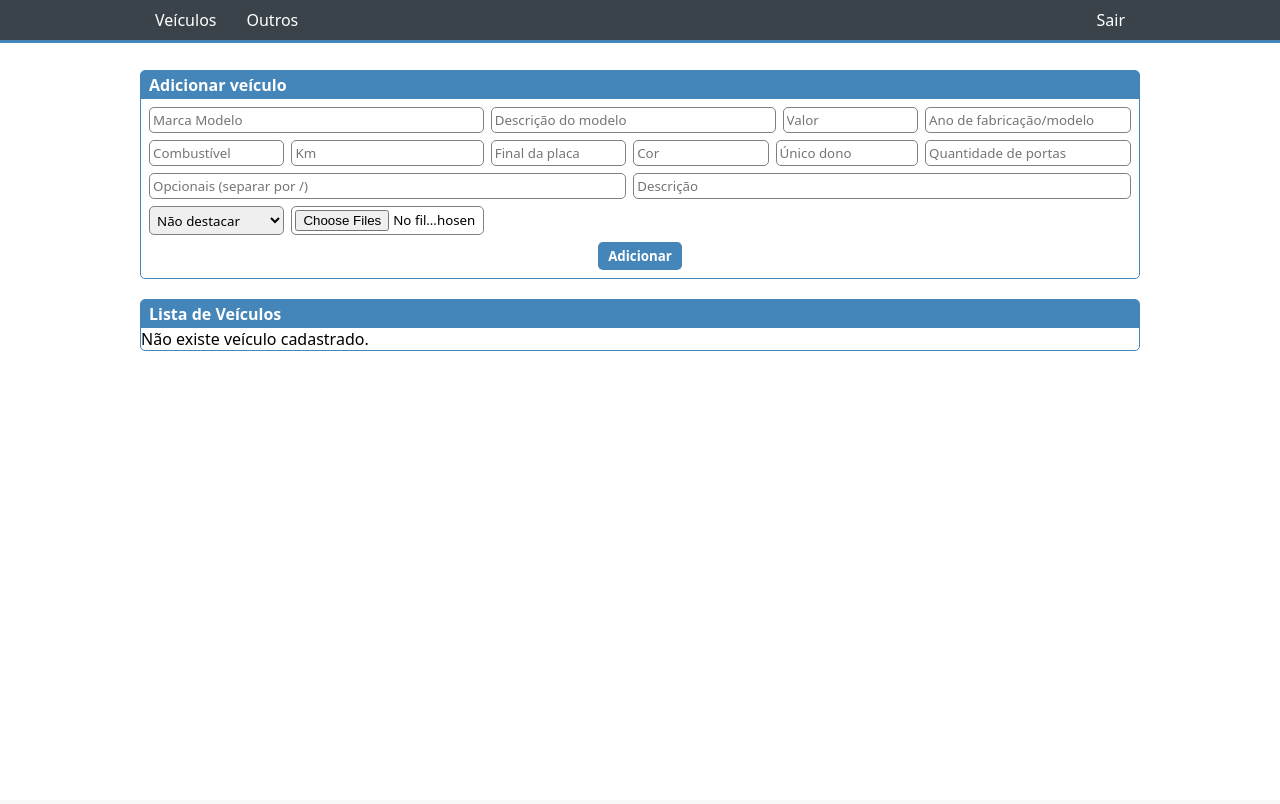
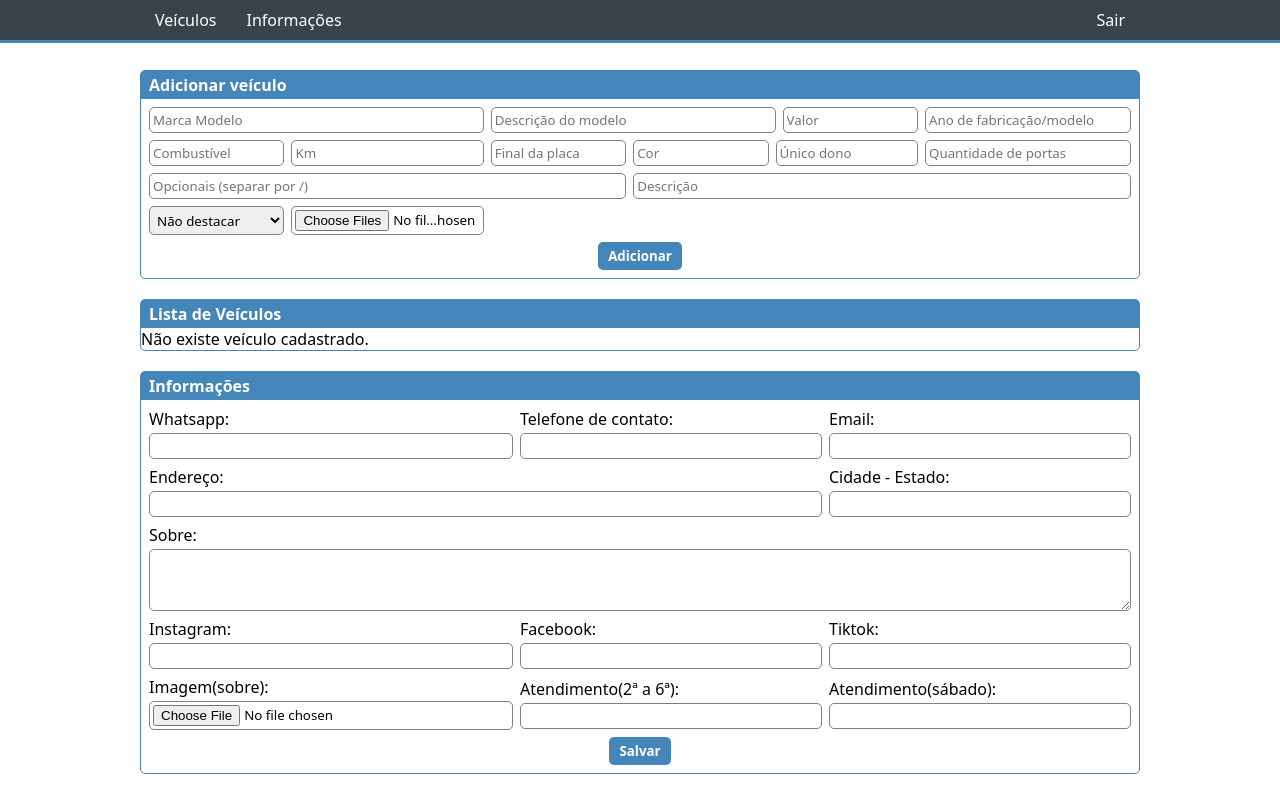
Before and after one commit to matheus-9898/loja-veiculos-cms, a PHP site: page /projetos/painel in a window 1280 px wide. Before the commit the page ends 351 px from the top, so only its background shows below. Run offline with PHP 8.4, Linux system fonts and the light colour scheme; the visitor is signed in with stand-in values (Sample User, id 1); data that the repository does not hold is empty.

Commit message:
frontend informações

```diff
--- a/painel/views/css/painel.css
+++ b/painel/views/css/painel.css
@@ -8,14 +8,16 @@ a{
     text-decoration: none;
 }
 input,
-select{
+select,
+textarea{
     padding: 3px;
     border-radius: 5px;
     border: 1px solid grey;
     min-width: 0px;
 }
 input:focus,
-select:focus{
+select:focus,
+textarea:focus{
     outline: 0px;
 }
 input[type=submit]{
@@ -66,18 +68,20 @@ main{
 main .centerMain{
     max-width: 1000px;
     margin: 0 auto;
-    height: 400px;
 }
-main .centerMain #contVeiculos{
+main .centerMain #contVeiculos,
+main .centerMain{
     display: flex;
     flex-direction: column;
     gap: 20px;
 }
-main .centerMain #contVeiculos > div{
+main .centerMain #contVeiculos > div,
+main .centerMain #contOutros{
     border: 1px solid #4485ba;
     border-radius: 5px;
 }
-main .centerMain #contVeiculos > div h2{
+main .centerMain #contVeiculos > div h2,
+main .centerMain #contOutros h2{
     background-color: #4485ba;
     color: white;
     padding: 3px 8px;
@@ -157,3 +161,69 @@ main .centerMain #contVeiculos .contListaVeiculos table .colBt{
     gap: 15px;
     justify-content: center;
 }
+
+main .centerMain #contOutros form{
+    padding: 8px;
+    display: grid;
+    gap: 7px;
+    grid-template-areas: 'contNumZap contTelCont contEmail'
+    'contEnd contEnd contCidade'
+    'contSobre contSobre contSobre'
+    'contLinkInsta contLinkFace contLinkTiktok'
+    'contSobreImg contAtend2a6a contAtendSab'
+    'contSubmit contSubmit contSubmit';
+}
+main .centerMain #contOutros form > div{
+    display: flex;
+    flex-direction: column;
+    justify-content: center;
+    gap: 3px;
+}
+main .centerMain #contOutros form .contNumZap{
+    grid-area: contNumZap;
+}
+main .centerMain #contOutros form .contTelCont{
+    grid-area: contTelCont;
+}
+main .centerMain #contOutros form .contEmail{
+    grid-area: contEmail;
+}
+main .centerMain #contOutros form .contEnd{
+    grid-area: contEnd;
+}
+main .centerMain #contOutros form .contCidade{
+    grid-area: contCidade;
+}
+main .centerMain #contOutros form .contAtend2a6a{
+    grid-area: contAtend2a6a;
+}
+main .centerMain #contOutros form .contAtendSab{
+    grid-area: contAtendSab;
+}
+main .centerMain #contOutros form .contSobre{
+    grid-area: contSobre;
+}
+main .centerMain #contOutros form .contSobreImg{
+    grid-area: contSobreImg;
+}
+main .centerMain #contOutros form .contLinkInsta{
+    grid-area: contLinkInsta;
+}
+main .centerMain #contOutros form .contLinkFace{
+    grid-area: contLinkFace;
+}
+main .centerMain #contOutros form .contLinkTiktok{
+    grid-area: contLinkTiktok;
+}
+main .centerMain #contOutros form .contSubmit{
+    grid-area: contSubmit;
+    display: flex;
+    flex-direction: row;
+    justify-content: center;
+}
+main .centerMain #contOutros form textarea{
+    resize: vertical;
+}
+main .centerMain #contOutros form .contSubmit input{
+    width: fit-content;
+}
--- a/painel/views/pages/painel.php
+++ b/painel/views/pages/painel.php
@@ -11,7 +11,7 @@
         <nav class="centerHeader">
             <div>
                 <a href="#contVeiculos">Veículos</a>
-                <a href="#contOutros">Outros</a>
+                <a href="#contOutros">Informações</a>
             </div>
             <a href="<?= ROOT_PATH_PAINEL ?>?logout">Sair</a>
         </nav>
@@ -101,7 +101,60 @@
                 </div>
             </div>
             <div id="contOutros">
-
+                <h2>Informações</h2>
+                <form action="<?= ROOT_PATH_PAINEL ?>" method="post" enctype="multipart/form-data">
+                    <div class="contNumZap">
+                        <label for="numZap">Whatsapp:</label>
+                        <input type="number" id="numZap" name="numZap">
+                    </div>
+                    <div class="contTelCont">
+                        <label for="telCont">Telefone de contato:</label>
+                        <input type="number" id="telCont" name="telCont">
+                    </div>
+                    <div class="contEmail">
+                        <label for="email">Email:</label>
+                        <input type="email" id="email" name="email">
+                    </div>
+                    <div class="contEnd">
+                        <label for="endereco">Endereço:</label>
+                        <input type="text" id="endereco" name="endereco">
+                    </div>
+                    <div class="contCidade">
+                        <label for="cidade">Cidade - Estado:</label>
+                        <input type="text" id="cidade" name="cidade">
+                    </div>
+                    <div class="contAtend2a6a">
+                        <label for="atend2a6a">Atendimento(2ª a 6ª):</label>
+                        <input type="text" id="atend2a6a" name="atend2a6a">
+                    </div>
+                    <div class="contAtendSab">
+                        <label for="atendSab">Atendimento(sábado):</label>
+                        <input type="text" id="atendSab" name="atendSab">
+                    </div>
+                    <div class="contLinkInsta">
+                        <label for="linkInsta">Instagram:</label>
+                        <input type="text" id="linkInsta" name="linkInsta">
+                    </div>
+                    <div class="contLinkFace">
+                        <label for="linkFace">Facebook:</label>
+                        <input type="text" id="linkFace" name="linkFace">
+                    </div>
+                    <div class="contLinkTiktok">
+                        <label for="linkTiktok">Tiktok:</label>
+                        <input type="text" id="linkTiktok" name="linkTiktok">
+                    </div>
+                    <div class="contSobre">
+                        <label for="sobre">Sobre:</label>
+                        <textarea id="sobre" cols="30" rows="3" name="sobre"></textarea>
+                    </div>
+                    <div class="contSobreImg">
+                        <label for="sobreImg">Imagem(sobre):</label>
+                        <input type="file" id="sobreImg" name="sobreImg">
+                    </div>
+                    <div class="contSubmit">
+                        <input type="submit" value="Salvar" name="formOutros">
+                    </div>
+                </form>
             </div>
         </div>
     </main>
```
